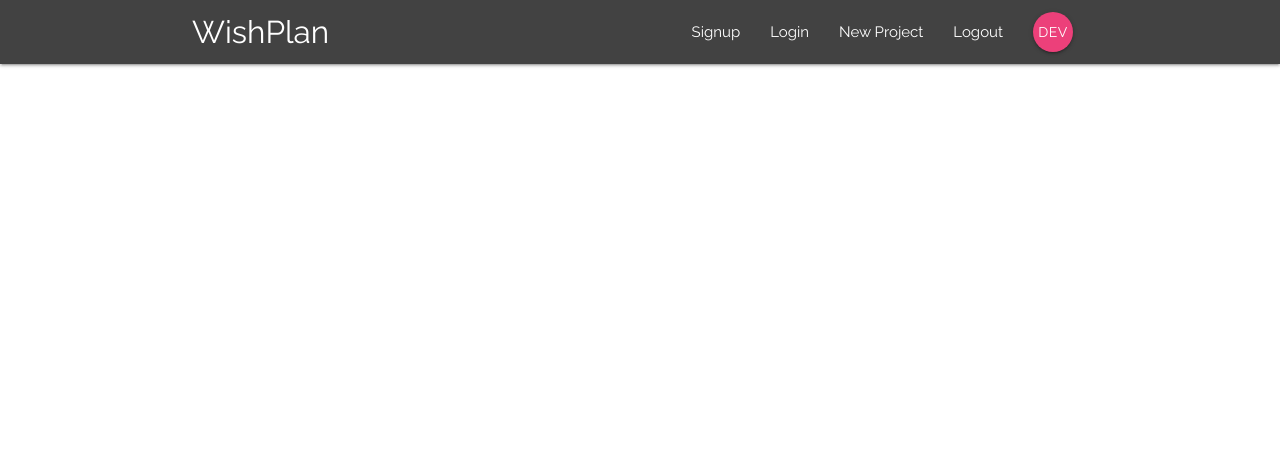
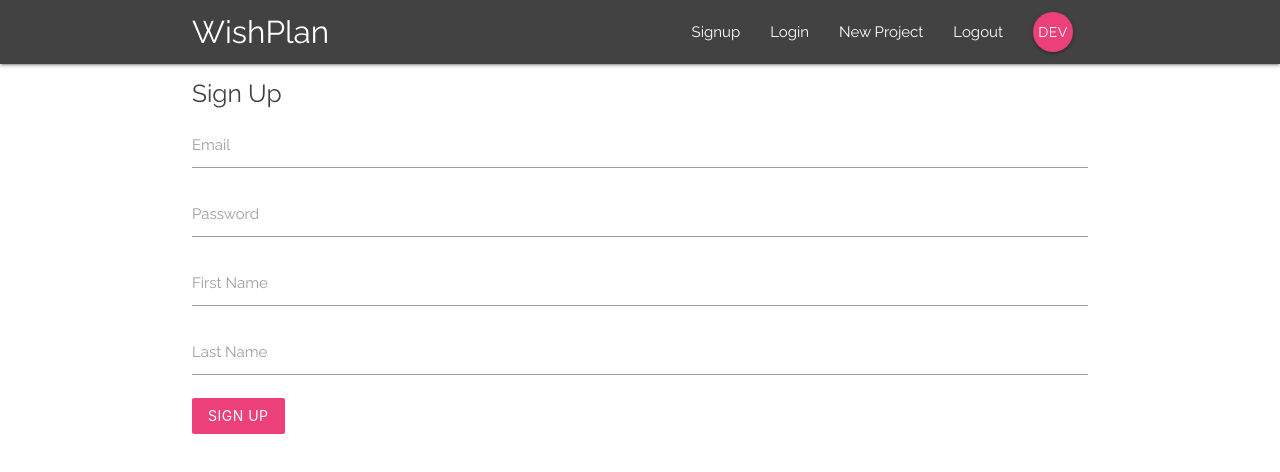
Before and after one commit to wish9919/firebase-react-redux, a React (Create React App) app: page /signup in a window 1280 px wide. Shown: the top 472 px of the page. Built offline with nearby package versions, Linux system fonts and the light colour scheme.

Commit message:
auth screen update

```diff
--- a/src/App.js
+++ b/src/App.js
@@ -7,6 +7,8 @@
 import Navbar from "./components/layout/Navbar";
 import Dashboard from "./components/dashboard/Dashboard";
 import ProjectDetails from "./components/projects/ProjectDetails";
+import Login from "./components/auth/Login";
+import SignUp from "./components/auth/Signup";
 
 function App() {
   return (
@@ -16,6 +18,8 @@
         <Switch>
           <Route exact path="/" component={Dashboard} />
           <Route path="/project/:id" component={ProjectDetails} />
+          <Route path="/login" component={Login} />
+          <Route path="/signup" component={SignUp} />
         </Switch>
       </div>
     </Router>
--- a/src/components/auth/Login.js
+++ b/src/components/auth/Login.js
@@ -0,0 +1,42 @@
+import React, { Component } from "react";
+
+class Login extends Component {
+  state = {
+    email: "",
+    password: "",
+  };
+
+  handleChange = (e) => {
+    this.setState({
+      [e.target.id]: e.target.value,
+    });
+  };
+
+  handleSubmit = (e) => {
+    e.preventDefault();
+    console.log(this.state);
+  };
+
+  render() {
+    return (
+      <div className="container">
+        <form onSubmit={this.handleSubmit} className="white">
+          <h5 className="grey-text text-darken-3">Sign In</h5>
+          <div className="input-field">
+            <label htmlFor="email">Email</label>
+            <input type="email" id="email" onChange={this.handleChange} />
+          </div>
+          <div className="input-field">
+            <label htmlFor="password">Password</label>
+            <input type="password" id="password" onChange={this.handleChange} />
+          </div>
+          <div className="input-field">
+            <button className="btn pink lighten-1 z-depth-0">Login</button>
+          </div>
+        </form>
+      </div>
+    );
+  }
+}
+
+export default Login;
--- a/src/components/auth/Signup.js
+++ b/src/components/auth/Signup.js
@@ -0,0 +1,50 @@
+import React, { Component } from "react";
+
+class SignUp extends Component {
+  state = {
+    email: "",
+    password: "",
+  };
+
+  handleChange = (e) => {
+    this.setState({
+      [e.target.id]: e.target.value,
+    });
+  };
+
+  handleSubmit = (e) => {
+    e.preventDefault();
+    console.log(this.state);
+  };
+
+  render() {
+    return (
+      <div className="container">
+        <form onSubmit={this.handleSubmit} className="white">
+          <h5 className="grey-text text-darken-3">Sign Up</h5>
+          <div className="input-field">
+            <label htmlFor="email">Email</label>
+            <input type="email" id="email" onChange={this.handleChange} />
+          </div>
+          <div className="input-field">
+            <label htmlFor="password">Password</label>
+            <input type="password" id="password" onChange={this.handleChange} />
+          </div>
+          <div className="input-field">
+            <label htmlFor="firstName">First Name</label>
+            <input type="text" id="firstName" onChange={this.handleChange} />
+          </div>
+          <div className="input-field">
+            <label htmlFor="lastName">Last Name</label>
+            <input type="text" id="lastName" onChange={this.handleChange} />
+          </div>
+          <div className="input-field">
+            <button className="btn pink lighten-1 z-depth-0">Sign Up</button>
+          </div>
+        </form>
+      </div>
+    );
+  }
+}
+
+export default SignUp;
```
